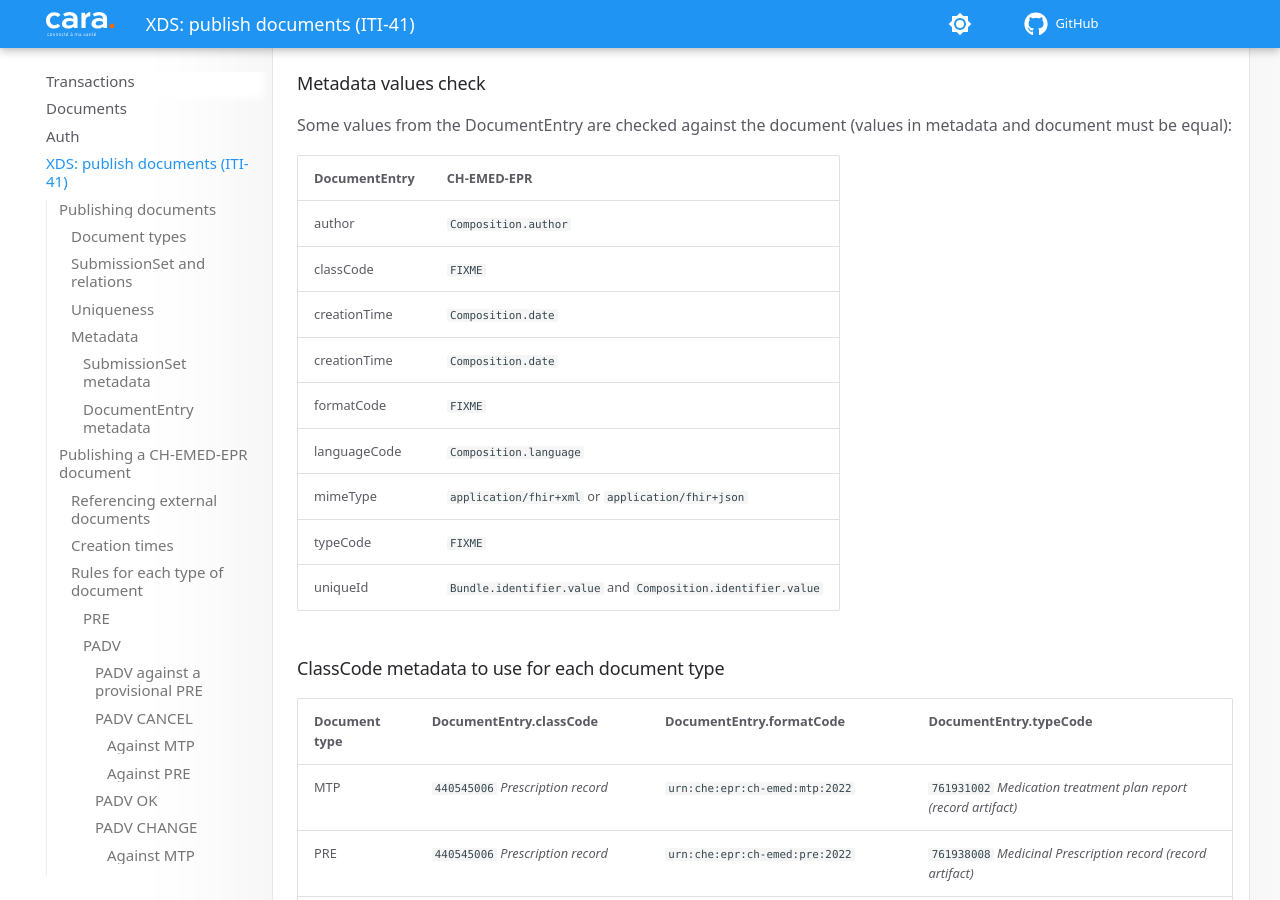
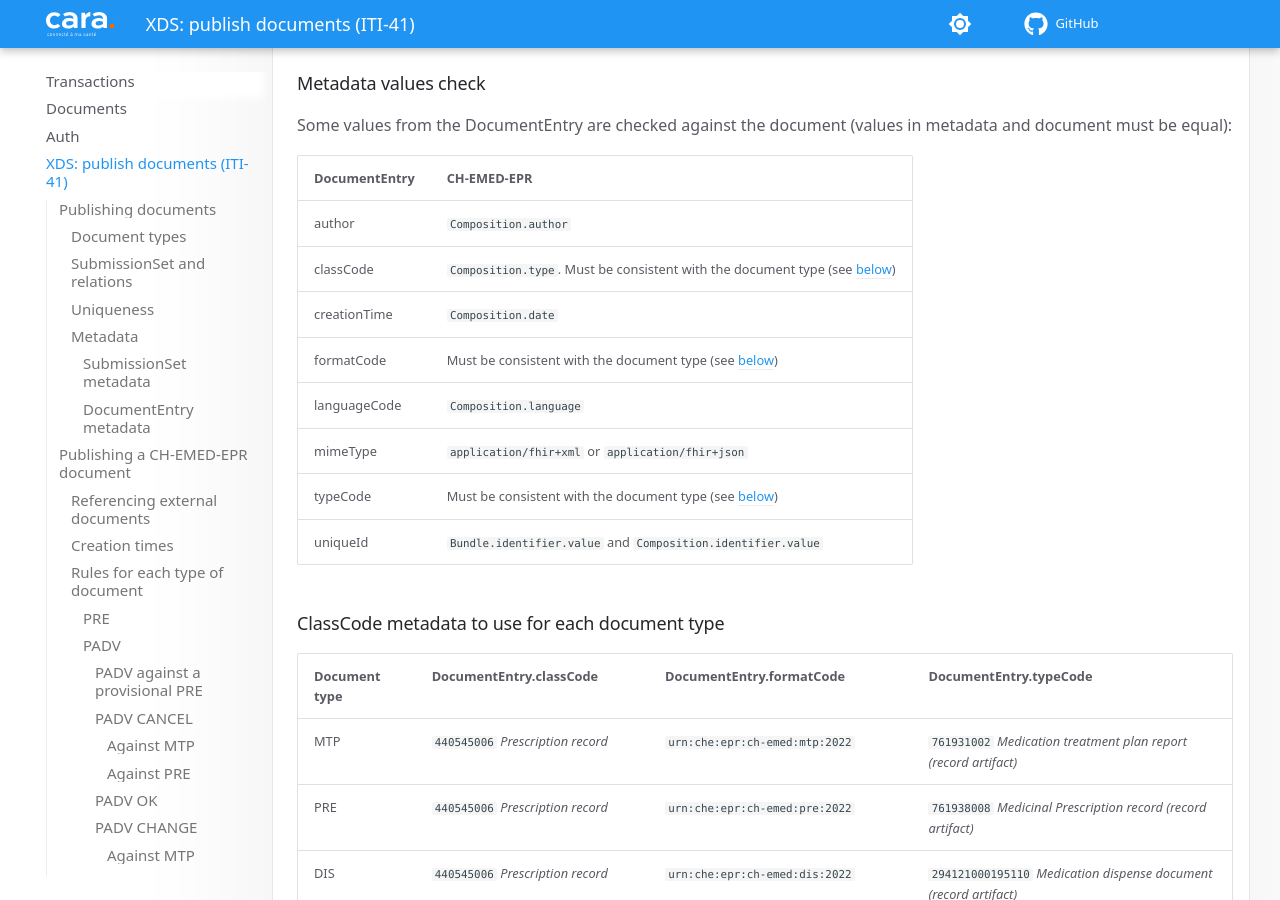
Before and after one commit to CARA-ch/emed-service-guide, an MkDocs documentation site: the page built from docs/transactions/iti41.md, in a window 1280 px wide and 900 px high, scrolled down 6478 px. Built offline with MkDocs 1.6.1 and Material for MkDocs 9.7.7, drawn with Linux system fonts in a browser that asks for light colours; comment, search, counter and statistics services are not loaded.

Commit message:
#15 complete metadata value check

```diff
--- a/docs/transactions/iti41.md
+++ b/docs/transactions/iti41.md
@@ -185,13 +185,12 @@
 | DocumentEntry | CH-EMED-EPR                                                  |
 | ------------- | ------------------------------------------------------------ |
 | author        | `Composition.author`                                         |
-| classCode     | `FIXME`                                           |
+| classCode     | `Composition.type`.  Must be consistent with the document type (see [below](#ClassCode-metadata-to-use-for-each-document-type))|
 | creationTime  | `Composition.date`                                           |
-| creationTime  | `Composition.date`                                           |
-| formatCode    | `FIXME`                                           |
+| formatCode    | Must be consistent with the document type (see [below](#ClassCode-metadata-to-use-for-each-document-type))|
 | languageCode  | `Composition.language`                                       |
 | mimeType      | `application/fhir+xml` or `application/fhir+json`            |
-| typeCode      | `FIXME`            |
+| typeCode      |  Must be consistent with the document type (see [below](#ClassCode-metadata-to-use-for-each-document-type))|
 | uniqueId      | `Bundle.identifier.value` and `Composition.identifier.value` |
 
 ### ClassCode metadata to use for each document type
```
